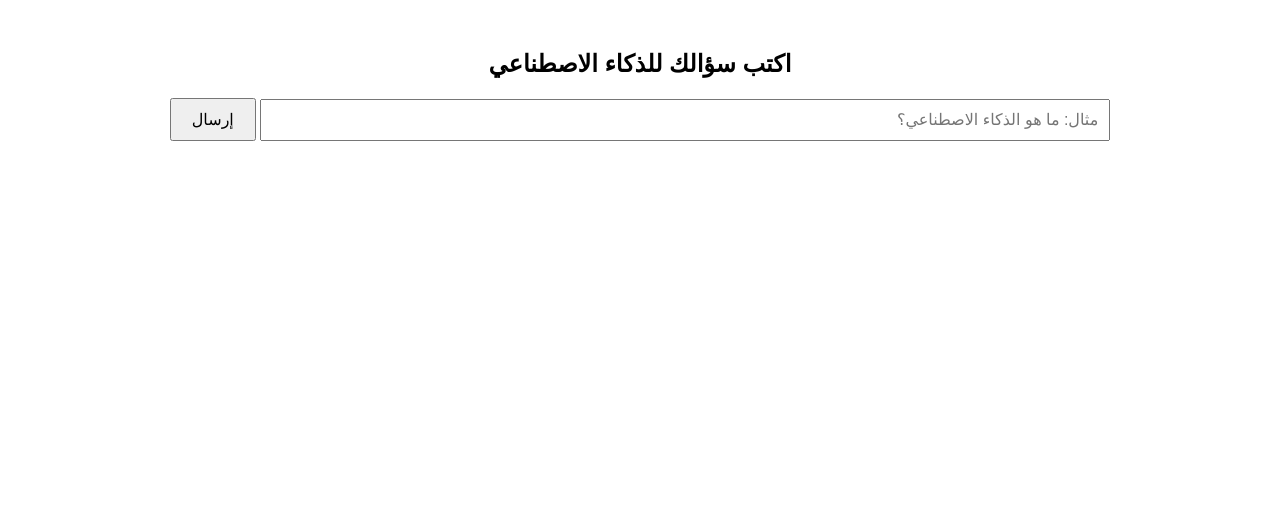
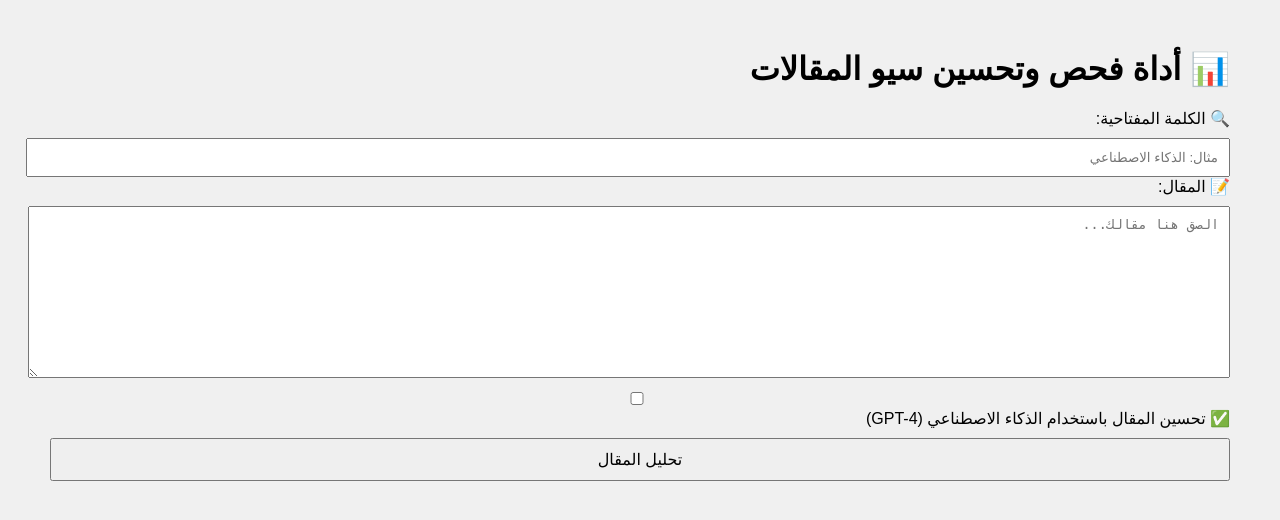
Before and after one commit to TarekWeslati/Name-blog-seo-analyzer, a Flask app: page / in a window 1280 px wide. Shown: the top 520 px of the page. Run offline with Flask 3, Linux system fonts and the light colour scheme.

Commit message:
Update index.html

```diff
--- a/templates/index.html
+++ b/templates/index.html
@@ -2,25 +2,49 @@
 <html lang="ar" dir="rtl">
 <head>
     <meta charset="UTF-8">
-    <title>أداة الذكاء الاصطناعي</title>
+    <title>أداة فحص وتحسين سيو المقالات</title>
     <style>
-        body { font-family: Arial; margin: 50px; text-align: center; }
-        input[type="text"] { width: 70%; padding: 10px; font-size: 16px; }
-        button { padding: 10px 20px; font-size: 16px; }
-        .answer { margin-top: 30px; background: #f4f4f4; padding: 20px; border-radius: 8px; }
+        body { font-family: Arial; margin: 50px; text-align: right; background: #f0f0f0; }
+        textarea, input, button { width: 100%; padding: 10px; margin-top: 10px; }
+        button { font-size: 16px; }
+        .result { background: white; padding: 20px; margin-top: 20px; border-radius: 10px; box-shadow: 0 0 10px #ccc; }
+        .tip { margin-bottom: 8px; }
     </style>
 </head>
 <body>
-    <h2>اكتب سؤالك للذكاء الاصطناعي</h2>
+    <h1>📊 أداة فحص وتحسين سيو المقالات</h1>
     <form method="post">
-        <input type="text" name="prompt" placeholder="مثال: ما هو الذكاء الاصطناعي؟" required>
-        <button type="submit">إرسال</button>
+        <label>🔍 الكلمة المفتاحية:</label>
+        <input type="text" name="keyword" required placeholder="مثال: الذكاء الاصطناعي">
+
+        <label>📝 المقال:</label>
+        <textarea name="article" rows="10" required placeholder="الصق هنا مقالك..."></textarea>
+
+        <label><input type="checkbox" name="improve"> ✅ تحسين المقال باستخدام الذكاء الاصطناعي (GPT-4)</label>
+
+        <button type="submit">تحليل المقال</button>
     </form>
 
-    {% if answer %}
-    <div class="answer">
-        <h3>الإجابة:</h3>
-        <p>{{ answer }}</p>
+    {% if analysis %}
+    <div class="result">
+        <h2>📈 نتائج التحليل:</h2>
+        <p>عدد الكلمات: {{ analysis.word_count }}</p>
+        <p>تكرار الكلمة المفتاحية: {{ analysis.keyword_count }}</p>
+        <p>كثافة الكلمة المفتاحية: {{ analysis.keyword_density }}%</p>
+        <p>عدد عناوين H1: {{ analysis.h1_count }}</p>
+        <p>عدد عناوين H2: {{ analysis.h2_count }}</p>
+
+        <h3>💡 نصائح:</h3>
+        {% for tip in analysis.tips %}
+            <div class="tip">{{ tip }}</div>
+        {% endfor %}
+    </div>
+    {% endif %}
+
+    {% if improved_article %}
+    <div class="result">
+        <h2>✍️ المقال المحسّن:</h2>
+        <textarea rows="12" readonly>{{ improved_article }}</textarea>
     </div>
     {% endif %}
 </body>
```
